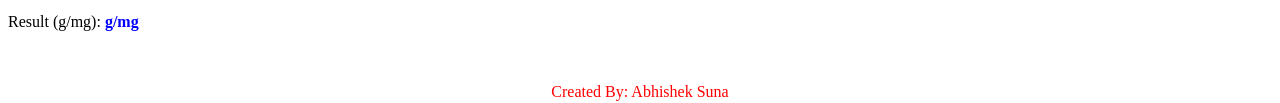
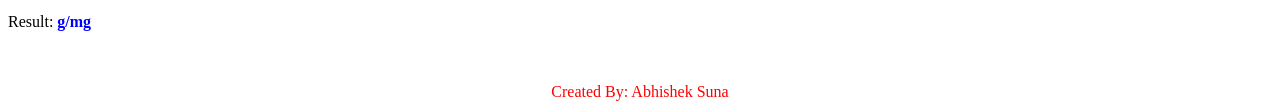
Before and after one commit to professor339/Mole-Calculator, a plain HTML site: page index.html in a window 1280 px wide. Shown: the part 392-495 px from the top of the page. Drawn offline with Linux system fonts and the light colour scheme.

Commit message:
Update index.html

```diff
--- a/index.html
+++ b/index.html
@@ -47,7 +47,7 @@
 <input type="button" onClick="multiplyBy()" Value="Submit" />
 
 </form>
-<p>Result (g/mg):
+<p>Result:
 <b><font color="blue">
 <span id ="result"></span> g/mg</b>
 </font>
```
